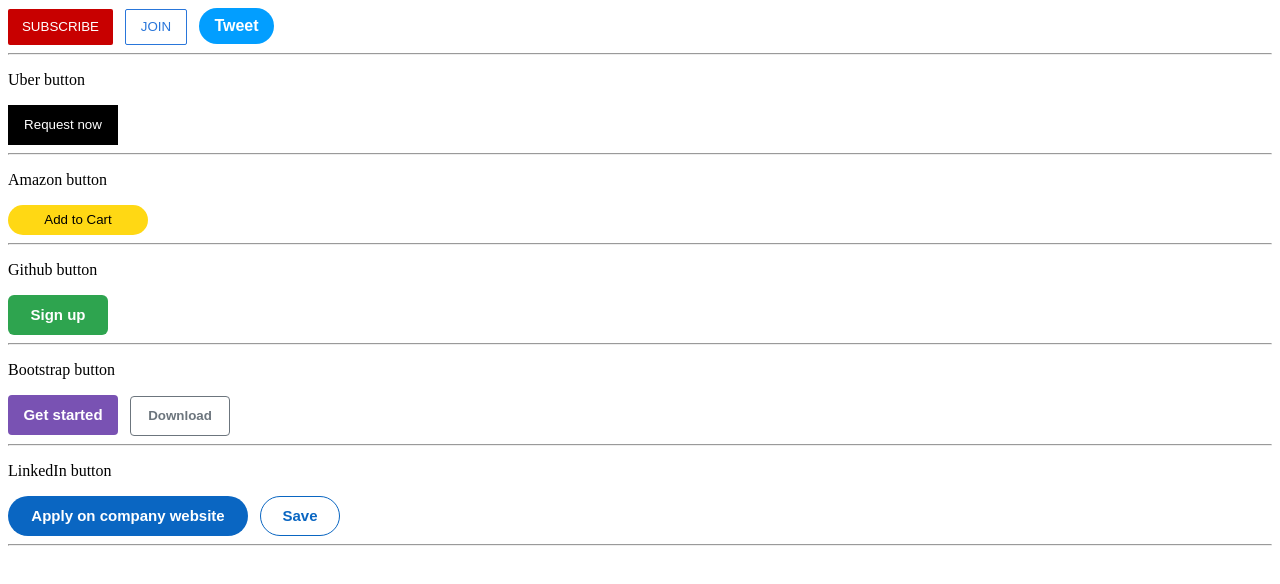
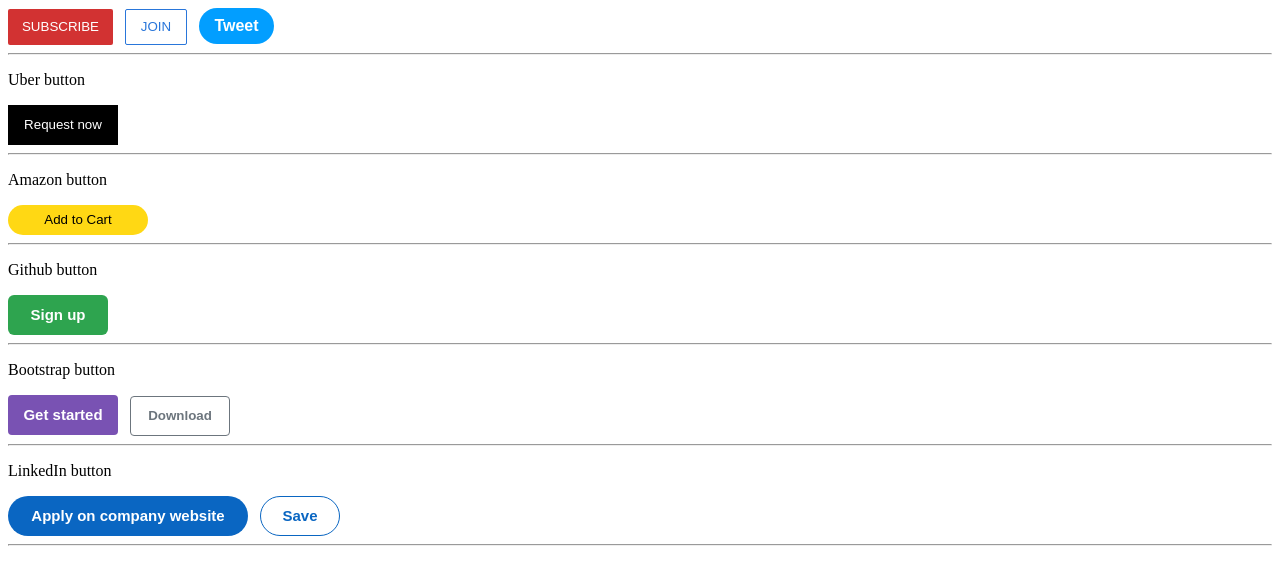
Before and after one commit to amanullah01/html-css-course, a plain HTML site: page buttons.html in a window 1280 px wide. In both pictures the pointer is over the button "SUBSCRIBE". Drawn offline with Linux system fonts and the light colour scheme.

Commit message:
hover subscribe button

```diff
--- a/buttons.html
+++ b/buttons.html
@@ -14,6 +14,13 @@
         border-radius: 2px;
         cursor: pointer;
         margin-right: 8px;
+      }
+
+      .subscribe-button:hover {
+        opacity: 0.8;
+      }
+      .subscribe-button:active {
+        opacity: 0.5;
       }
 
       .join-button {
```
